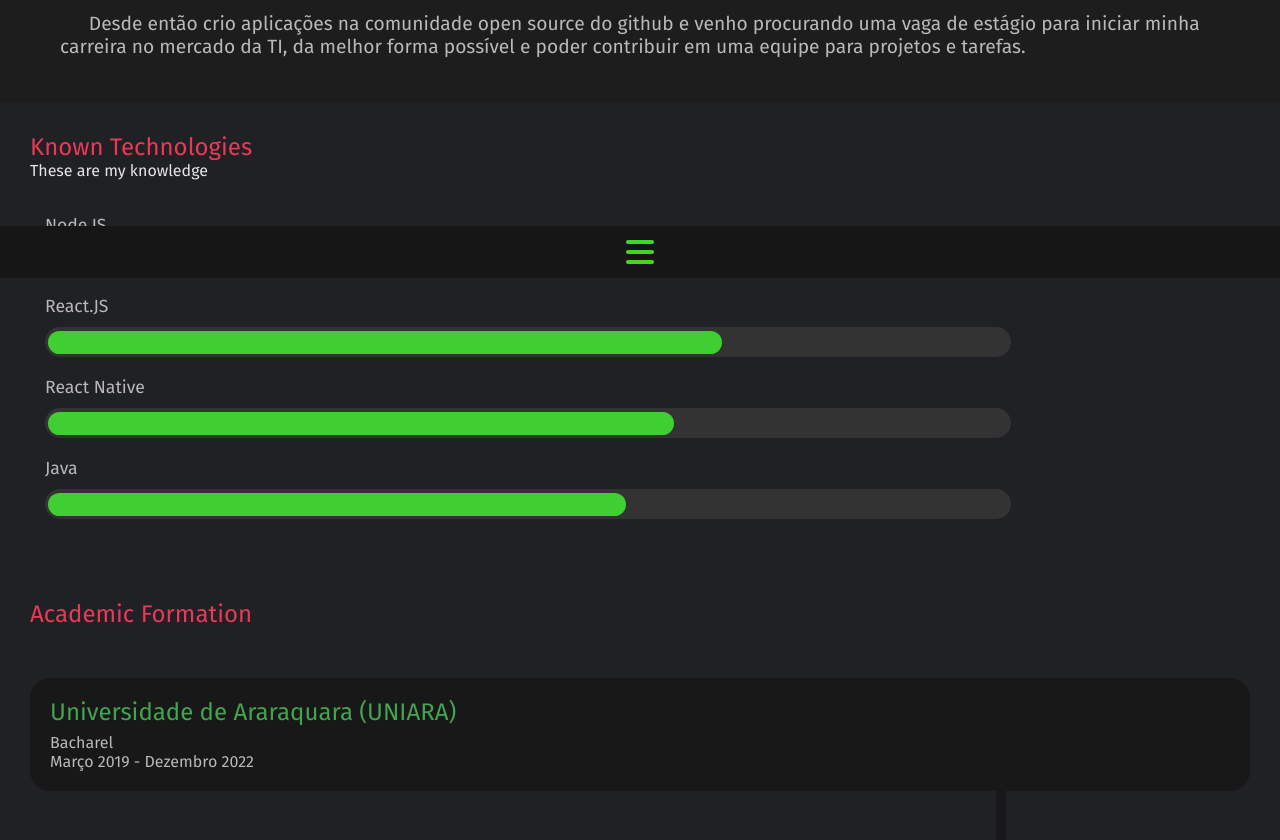
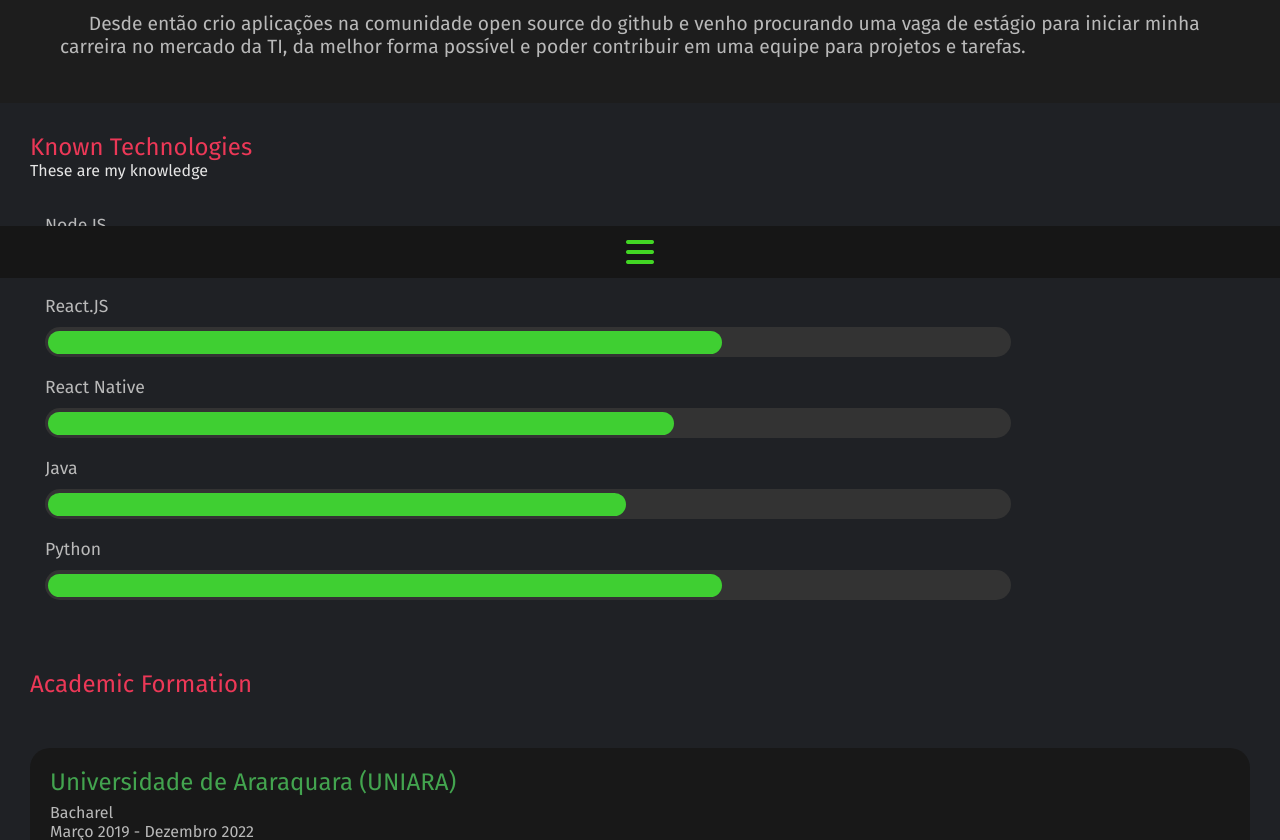
Before and after one commit to leoelias023/curriculum, a plain HTML site: page index.html in a window 1280 px wide. Shown: the part 522-1362 px from the top of the page. Drawn offline with Linux system fonts and the light colour scheme.

Commit message:
Add python

```diff
--- a/index.html
+++ b/index.html
@@ -78,6 +78,12 @@
                         <div id="load-pJava" class="progress-bar-loaded"></div>
                     </div>
                 </div>
+                <div class="tech-item">
+                    <span class="name-tech subtitle-color">Python</span>
+                    <div class="progress-bar">
+                        <div id="load-pPython" class="progress-bar-loaded"></div>
+                    </div>
+                </div>
             </div>
         </section>
         <section class="academic-formation">
--- a/script.js
+++ b/script.js
@@ -3,6 +3,7 @@
     setPercent("pReact", "70%");
     setPercent("pReactNative", "65%");
     setPercent("pJava", "60%");
+    setPercent("pPython", "70%");
 
 const buttonNavAside = document.getElementById("btn-top");
 function toggleMenu(){
--- a/style.css
+++ b/style.css
@@ -119,7 +119,7 @@ h2 {
 }
 
 .techs-me {
-    padding: 30px;
+    padding: 30px 30px 100px 30px;
 }
 
 .box-techs {
```
